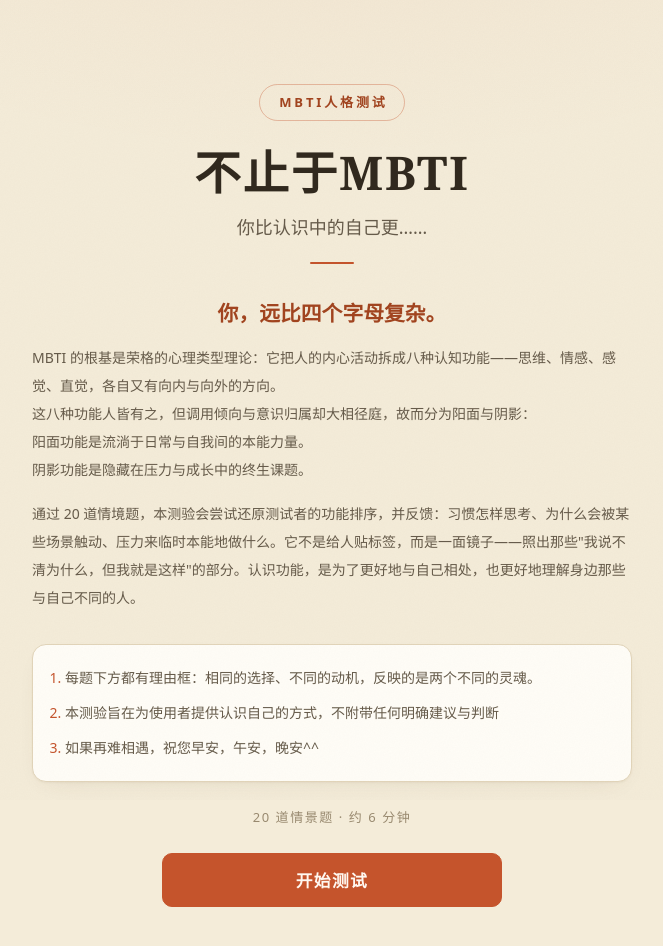
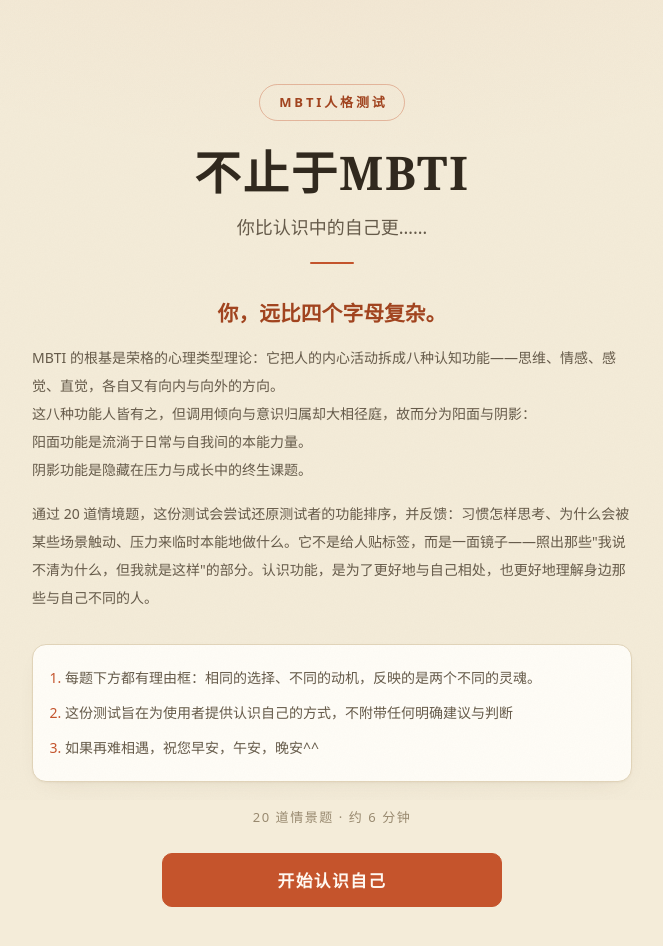
Before and after one commit to wwwmouse/personality-test, a Vue app in the folder frontend/: page / in a window 1280 px wide. Shown: the top 946 px of the page, without its empty margins (308-971 px from the left). Built offline with nearby package versions, Linux system fonts and the light colour scheme.

Commit message:
文案声音统一：优化表述风格

```diff
--- a/frontend/src/App.vue
+++ b/frontend/src/App.vue
@@ -187,18 +187,18 @@ function handleRestart() {
               阴影功能是隐藏在压力与成长中的终生课题。
             </p>
             <p class="cover-intro">
-              通过 20 道情境题，本测验会尝试还原测试者的功能排序，并反馈：习惯怎样思考、为什么会被某些场景触动、压力来临时本能地做什么。它不是给人贴标签，而是一面镜子——照出那些"我说不清为什么，但我就是这样"的部分。认识功能，是为了更好地与自己相处，也更好地理解身边那些与自己不同的人。
+              通过 20 道情境题，这份测试会尝试还原测试者的功能排序，并反馈：习惯怎样思考、为什么会被某些场景触动、压力来临时本能地做什么。它不是给人贴标签，而是一面镜子——照出那些"我说不清为什么，但我就是这样"的部分。认识功能，是为了更好地与自己相处，也更好地理解身边那些与自己不同的人。
             </p>
           </div>
           <ol class="cover-tips">
             <li>每题下方都有理由框：相同的选择、不同的动机，反映的是两个不同的灵魂。</li>
-            <li>本测验旨在为使用者提供认识自己的方式，不附带任何明确建议与判断</li>
+            <li>这份测试旨在为使用者提供认识自己的方式，不附带任何明确建议与判断</li>
             <li>如果再难相遇，祝您早安，午安，晚安^^</li>
           </ol>
           <p class="cover-meta">20 道情景题 · 约 6 分钟</p>
           <div class="cover-actions">
-            <button class="cover-start" @click="phase = 'answering'">开始测试</button>
-            <button v-if="hasSavedReport" class="restart-btn cover-replay" @click="viewSavedReport">查看上次报告</button>
+            <button class="cover-start" @click="phase = 'answering'">开始认识自己</button>
+            <button v-if="hasSavedReport" class="restart-btn cover-replay" @click="viewSavedReport">看看上次的画像</button>
           </div>
         </div>
       </div>
@@ -219,7 +219,7 @@ function handleRestart() {
         :index="i + 1"
         :answer="answers[q.id]"
       />
-      <button class="submit-btn" @click="handleSubmit">生成我的报告</button>
+      <button class="submit-btn" @click="handleSubmit">生成我的画像</button>
     </main>
 
     <!-- 分析阶段：10~20 秒的等待。小猫踱步/眨眼 + 假进度条 + 轮播文案 + 跳动的小点 -->
```
